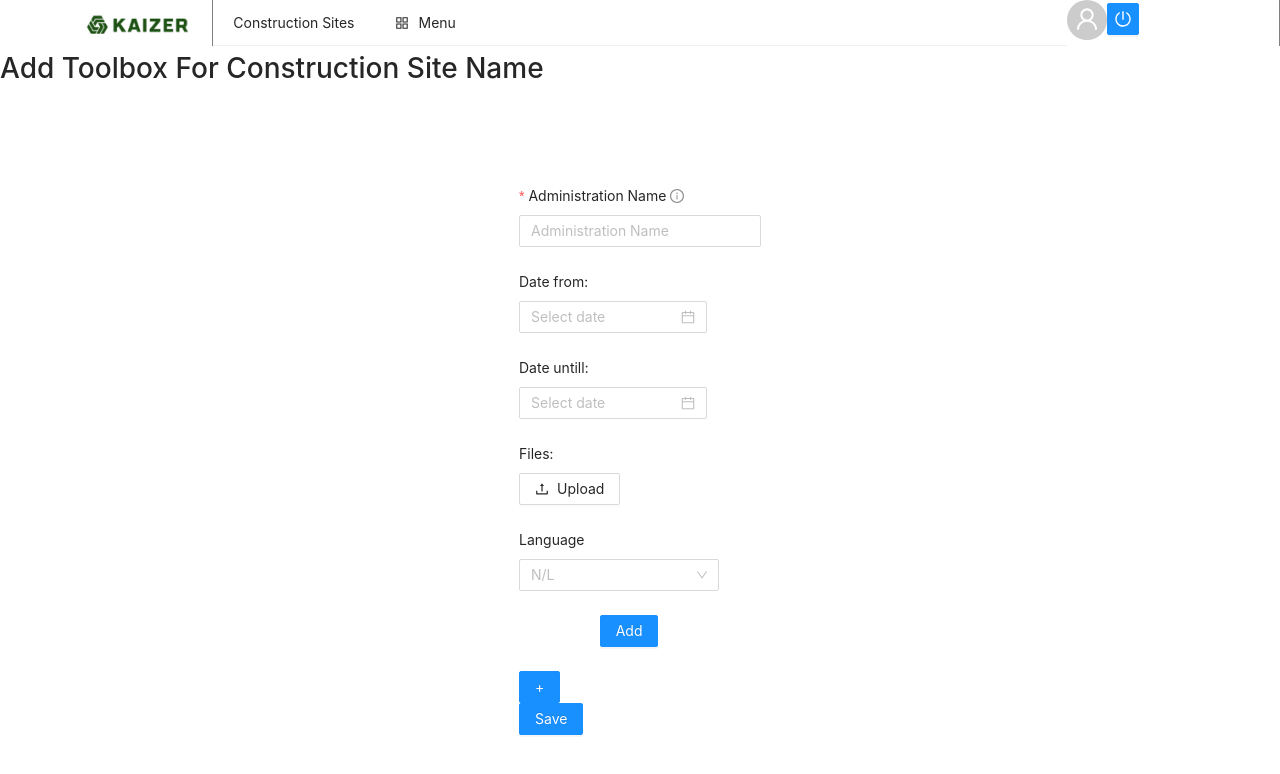
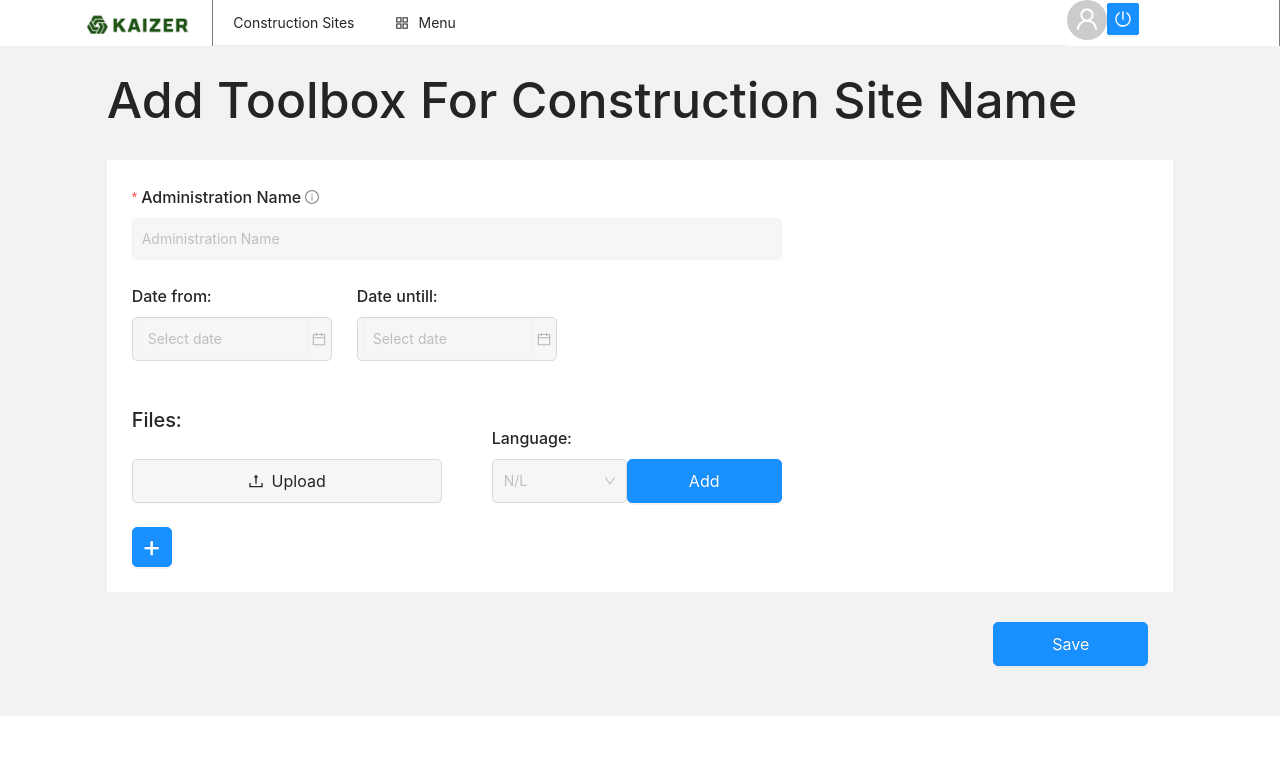
Before and after one commit to sauravk-drupalchamp/kaizer-pwa, a React (Create React App) app: page /add-toolbox in a window 1280 px wide. Shown: the top 774 px of the page. Built offline with nearby package versions, Linux system fonts and the light colour scheme.

Commit message:
Adding Changes for CSS

```diff
--- a/src/components/Forms/AddExtWorker.jsx
+++ b/src/components/Forms/AddExtWorker.jsx
@@ -15,8 +15,9 @@ const AddExtWorker = () => {
   return (
     <Fragment>
       <Row className="add-external-worker-wrapper">
-      <h1>Add External Worker</h1>
-        <Col>
+      <Col span={20}><h1 className="worker-heading">Add External Worker</h1></Col>
+        <Col span={20} className="middle-color">
+        <p className="general-info">General Info</p>
           <Form
             name="addExternalWorker"
             initialValues={{
@@ -68,14 +69,15 @@ const AddExtWorker = () => {
               <Input placeholder="Days worked at site:" />
             </Form.Item>
 
-            <Button type="primary">+</Button>
 
-            <Form.Item
+
+            <Form.Item className="button-wrapper"
               wrapperCol={{
                 offset: 8,
-                span: 16,
+                span: 24,
               }}
             >
+              <Button type="primary">+</Button>
               <Button type="primary" htmlType="submit">
                 Save
               </Button>
--- a/src/components/Forms/AddExternalWorker.css
+++ b/src/components/Forms/AddExternalWorker.css
@@ -0,0 +1,64 @@
+.add-external-worker-wrapper {
+  max-width: 100%;
+  margin: auto;
+  padding-bottom: 50px;
+  background: #f2f2f2;
+}
+.ant-row.add-external-worker-wrapper .ant-col.ant-col-20 {
+  margin: auto;
+}
+.middle-color {
+  background: #fff;
+  padding: 20px;
+}
+p.general-info {
+  font-size: 20px;
+  font-weight: 500;
+  line-height: 30px;
+  color: #205214;
+  padding-bottom: 40px;
+  border-bottom: 3px solid #f2f2f2;
+}
+h1.worker-heading {
+  font-size: 50px;
+  font-weight: 500;
+  margin-bottom: 20px;
+  margin-top: 15px;
+}
+.add-external-worker-wrapper form label {
+  width: fit-content;
+  margin-top: 25px;
+  font-size: 16px;
+  font-weight: 500;
+  margin-bottom: 10px;
+}
+.add-external-worker-wrapper form input {
+  max-width: 522.94px;
+  background: #f6f6f6;
+  border: 1px solid #f2f2f2;
+  padding: 9px;
+  border-radius: 5px;
+}
+.button-wrapper .ant-form-item-control {
+  margin: 0;
+}
+.button-wrapper .ant-form-item-control button {
+  width: 40px;
+  height: 40px;
+  padding: 0;
+  border-radius: 5px;
+}
+.button-wrapper .ant-form-item-control button span{
+  font-size: 30px;
+  line-height: 1;
+}
+.button-wrapper .ant-form-item-control button + button {
+  float: right;
+  min-width: 150px;
+  min-height: 44px;
+  font-size: 20px;
+  border-radius: 5px;
+}
+form .button-wrapper {
+  margin-bottom: 0;
+}
--- a/src/components/Forms/AddToolbox.css
+++ b/src/components/Forms/AddToolbox.css
@@ -1,5 +1,114 @@
-.ant-row.add-toolbox-wrapper {
-    justify-content: center;
-    align-items: center;
-    height: 89vh;
+/* .ant-row.add-toolbox-wrapper {
+  justify-content: center;
+  align-items: center;
+  height: 89vh;
+} */
+.add-toolbox-wrapper h1.toolbox-heading {
+  font-size: 50px;
+  font-weight: 500;
+  margin-bottom: 20px;
+  margin-top: 15px;
 }
+.add-toolbox-wrapper {
+  background: #f2f2f2;
+  padding-bottom: 50px;
+}
+.add-toolbox-wrapper .ant-col.ant-col-20 {
+  margin: auto;
+}
+.add-toolbox-wrapper .toolbox-column {
+  margin: auto;
+}
+.add-toolbox-wrapper form .form-background-color {
+  background: #fff;
+  padding: 25px;
+  margin-bottom: 30px;
+}
+.add-toolbox-wrapper form input {
+  max-width: 650px;
+  max-height: 45px;
+  background: #f6f6f6;
+  border: 1px solid #f2f2f2;
+  padding: 9px;
+  border-radius: 5px;
+}
+.add-toolbox-wrapper form label {
+  width: fit-content;
+  margin-top:30px;
+  font-size: 16px;
+  font-weight: 500;
+  margin-bottom: 10px;
+}
+.add-toolbox-wrapper form .input-date {
+  width: fit-content;
+  display: inline-block;
+  margin-right: 25px;
+}
+.add-toolbox-wrapper form .input-date .ant-picker {
+  min-width: 200px;
+  background: #f6f6f6;
+  border-radius: 5px;
+  padding: 0;
+  padding: 0 5px;
+}
+.file-wrapper .ant-form-item-label label{
+  font-size: 20px;
+  padding-bottom: 15px;
+}
+.add-toolbox-wrapper form .file-language-add-btn {
+  display: inline-block;
+  vertical-align: bottom;
+  margin-top: 20px;
+}
+.file-language-add-btn .ant-upload button {
+  min-width: 310px;
+  min-height: 44px;
+  background: #f6f6f6;
+  margin-right: 50px;
+}
+.file-language-add-btn.language {
+  display: flex;
+}
+.file-language-add-btn.language .ant-select-selector {
+  min-height: 44px;
+  align-items: center;
+}
+.ant-row.ant-form-item.file-language-add-btn.language {
+  display: inline-flex;
+  flex-direction: inherit;
+  align-items: center;
+  margin-right: 50px;
+}
+.file-language-add-btn.language .ant-form-item-label {
+  margin-right: 35px;
+}
+.file-language-add-btn.language .ant-form-item-control div {
+  max-width: 135px;
+  background: #f6f6f6;
+  border-radius: 5px;
+}
+.file-language-add-btn .ant-form-item-control {
+  margin-left: 0;
+}
+form .plus-btn{
+  min-height: 40px;
+  min-width: 40px;
+  padding: 0;
+}
+form .plus-btn span{
+  font-size: 30px;
+  line-height: 1;
+}
+.toolbox-save-btn {
+  float: right;
+  margin-right: 25px;
+}
+.toolbox-save-btn,
+.add-save-btn {
+  min-width: 155px;
+  min-height: 44px;
+}
+.add-toolbox-wrapper form button {
+  border-radius: 5px;
+  font-size: 16px;
+}
--- a/src/components/Forms/AddToolbox.jsx
+++ b/src/components/Forms/AddToolbox.jsx
@@ -1,52 +1,57 @@
-import { React, Fragment } from "react";
-import { Col, Row } from "antd";
-import { Button, DatePicker, Form, Input, Upload, Select, message } from "antd";
-import { InfoCircleOutlined, UploadOutlined } from "@ant-design/icons";
-import "./AddToolbox.css";
+import { React, Fragment } from 'react'
+import { Col, Row } from 'antd'
+import { Button, DatePicker, Form, Input, Upload, Select, message } from 'antd'
+import { InfoCircleOutlined, UploadOutlined } from '@ant-design/icons'
+import './AddToolbox.css'
 
 const AddToolbox = () => {
-  const dateFormat = "YYYY/MM/DD";
-  const arr = ['Not Identified', 'English', 'French', 'German', 'Spanish'];
+  const dateFormat = 'YYYY/MM/DD'
+  const arr = ['Not Identified', 'English', 'French', 'German', 'Spanish']
   // FILE UPLOAD
   const propsUpload = {
     multiple: true,
     beforeUpload: (file) => {
-      const isPDF = file.type === 'application/pdf';
+      const isPDF = file.type === 'application/pdf'
 
       if (!isPDF) {
-        message.error(`${file.name} is not a PDF file`);
+        message.error(`${file.name} is not a PDF file`)
       }
 
-      return isPDF || Upload.LIST_IGNORE;
-    },onChange(info) {
-      const { status } = info.file;
+      return isPDF || Upload.LIST_IGNORE
+    },
+    onChange(info) {
+      const { status } = info.file
       if (status !== 'uploading') {
-        console.log(info.file, info.fileList);
+        console.log(info.file, info.fileList)
       }
       if (status === 'done') {
-        message.success(`${info.file.name} file uploaded successfully.`);
+        message.success(`${info.file.name} file uploaded successfully.`)
       } else if (status === 'error') {
-        message.error(`${info.file.name} file upload failed.`);
+        message.error(`${info.file.name} file upload failed.`)
       }
     },
-  };
+  }
   // LANGUAGE
-  const { Option } = Select;
+  const { Option } = Select
 
   // FORM SUBMISSION
   const onFinish = (values) => {
-    console.log("Success:", values);
-  };
+    console.log('Success:', values)
+  }
 
   const onFinishFailed = (errorInfo) => {
-    console.log("Failed:", errorInfo);
-  };
+    console.log('Failed:', errorInfo)
+  }
 
   return (
     <Fragment>
-      <h1>Add Toolbox For Construction Site Name</h1>
       <Row className="add-toolbox-wrapper">
-        <Col>
+        <Col span={20}>
+          <h1 className="toolbox-heading">
+            Add Toolbox For Construction Site Name
+          </h1>
+        </Col>
+        <Col span={20} className="toolbox-column">
           <Form
             name="addToolbox"
             initialValues={{
@@ -57,36 +62,48 @@ const AddToolbox = () => {
             onFinishFailed={onFinishFailed}
             autoComplete="off"
           >
+            <div className="form-background-color">
             {/*========================================== FORM ITEM =========================================== */}
             <Form.Item
               label="Administration Name"
               name="administrationName"
               tooltip={{
-                title: "Please Enter Administration Name",
+                title: 'Please Enter Administration Name',
                 icon: <InfoCircleOutlined />,
               }}
               rules={[
-                { required: true, message: "Please Enter Administration Name" },
+                { required: true, message: 'Please Enter Administration Name' },
               ]}
             >
               <Input placeholder="Administration Name" />
             </Form.Item>
-
-            <Form.Item label="Date from:" name="dateFrom">
+            <Form.Item
+              label="Date from:"
+              name="dateFrom"
+              className="input-date"
+            >
               <DatePicker format={dateFormat} />
             </Form.Item>
-
-            <Form.Item label="Date untill:" name="dateUntill">
+            <Form.Item
+              label="Date untill:"
+              name="dateUntill"
+              className="input-date"
+            >
               <DatePicker format={dateFormat} />
-            </Form.Item>
+            </Form.Item>{' '}
+            <br />
             {/* -----------------------------------------UPLOAD--------------------------------------- */}
-            <Form.Item label="Files:">
+            <Form.Item label="Files:" className="file-language-add-btn file-wrapper">
               <Upload {...propsUpload}>
                 <Button icon={<UploadOutlined />}>Upload</Button>
               </Upload>
             </Form.Item>
             {/*------------------------------------- LANGUAGE -------------------------------------*/}
-            <Form.Item name="language" label="Language">
+            <Form.Item
+              name="language"
+              label="Language:"
+              className="file-language-add-btn language"
+            >
               <Select
                 showSearch
                 style={{
@@ -94,37 +111,42 @@ const AddToolbox = () => {
                 }}
                 placeholder="N/L"
                 optionFilterProp="children"
-              filterOption={(input, option) => option.children.includes(input)}
+                filterOption={(input, option) =>
+                  option.children.includes(input)
+                }
                 filterSort={(optionA, optionB) =>
                   optionA.children
                     .toLowerCase()
                     .localeCompare(optionB.children.toLowerCase())
                 }
               >
-            {arr.map((item,i)=>{
-              return <Option value={i}>{item}</Option>;
+                {arr.map((item, i) => {
+                  return <Option value={i}>{item}</Option>
                 })}
               </Select>
             </Form.Item>
-
             <Form.Item
+              className="file-language-add-btn"
               wrapperCol={{
                 offset: 8,
                 span: 16,
               }}
             >
-              <Button type="primary" htmlType="submit">
+              <Button type="primary" htmlType="submit" className="add-save-btn">
                 Add
               </Button>
             </Form.Item>
-
-            <Button type="primary">+</Button><br />
-            <Button type="primary">Save</Button>
+            <br />
+            <Button type="primary" className="plus-btn">+</Button>
+            </div>
+            <Button type="primary" className="toolbox-save-btn">
+              Save
+            </Button>
           </Form>
         </Col>
       </Row>
     </Fragment>
-  );
-};
+  )
+}
 
-export default AddToolbox;
+export default AddToolbox
```
Lines whose indentation alone changed are shown as unchanged.
